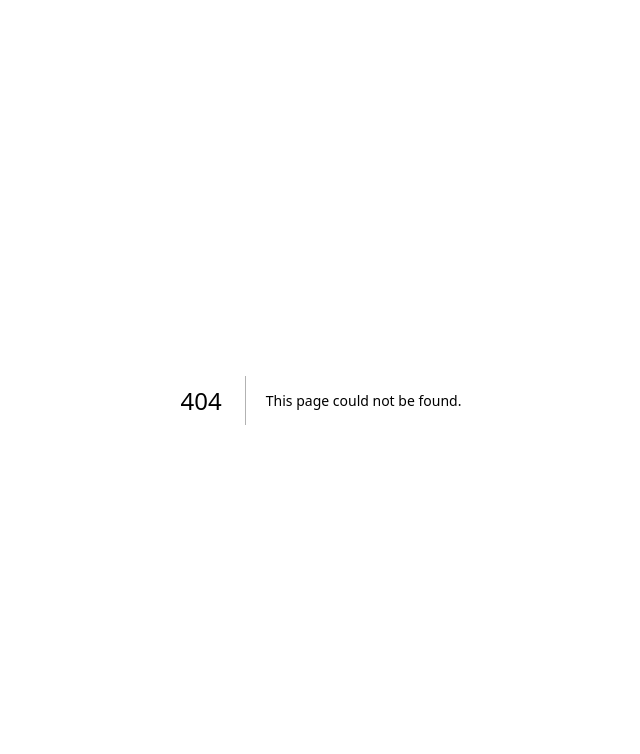
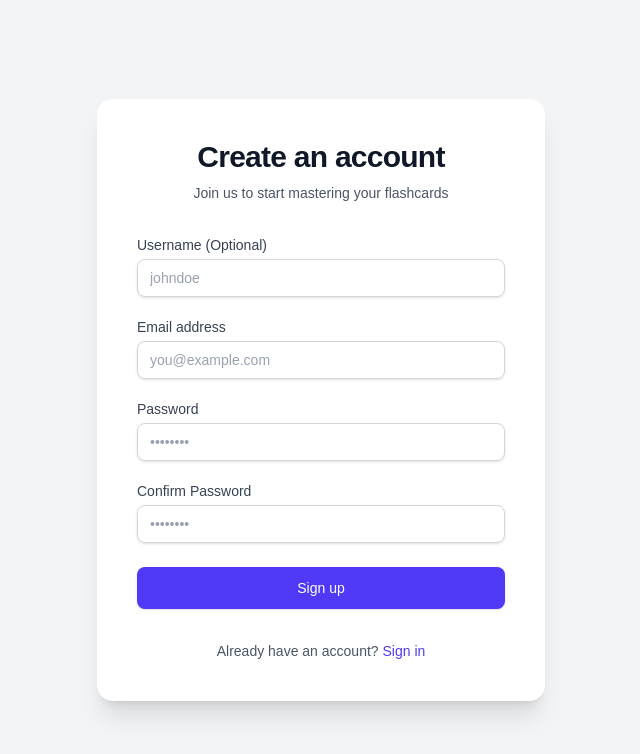
Before and after one commit to codefulTM/flashcard-app-frontend, a Next.js app: page /register in a window 1280 px wide. Before the commit this address had no page. Shown: the top 754 px of the page, without its empty margins (319-959 px from the left). Built offline with nearby package versions, Linux system fonts and the light colour scheme; no server answers.

Commit message:
updated register feature

```diff
--- /dev/null
+++ b/app/register/RegisterPageClient.tsx
@@ -0,0 +1,214 @@
+"use client";
+
+import Link from "next/link";
+import { useForm, SubmitHandler } from "react-hook-form";
+import { authService } from "@/app/services/auth.service";
+import { RegisterDto } from "@/app/types/auth";
+import { useState } from "react";
+import { useRouter } from "next/navigation";
+
+interface RegisterInputs extends RegisterDto {
+  confirmPassword: string;
+}
+
+export default function RegisterPageClient() {
+  const router = useRouter();
+  const [registerError, setRegisterError] = useState<string | null>(null);
+  const {
+    register,
+    handleSubmit,
+    watch,
+    formState: { errors, isSubmitting },
+  } = useForm<RegisterInputs>();
+
+  const onSubmit: SubmitHandler<RegisterInputs> = async (data) => {
+    setRegisterError(null);
+    try {
+      // Exclude confirmPassword from the API call
+      const { confirmPassword, ...registerData } = data;
+      await authService.register(registerData);
+
+      // Redirect to login or auto-login
+      console.log("Registration successful");
+      router.push("/login");
+    } catch (error: any) {
+      console.error("Registration failed", error);
+      if (
+        error.response &&
+        error.response.data &&
+        error.response.data.message
+      ) {
+        setRegisterError(
+          Array.isArray(error.response.data.message)
+            ? error.response.data.message.join(", ")
+            : error.response.data.message
+        );
+      } else {
+        setRegisterError("An unexpected error occurred. Please try again.");
+      }
+    }
+  };
+
+  return (
+    <div className="min-h-screen flex items-center justify-center bg-gray-100 px-4 sm:px-6 lg:px-8">
+      <div className="max-w-md w-full space-y-8 bg-white p-10 rounded-2xl shadow-xl">
+        <div className="text-center">
+          <h2 className="text-3xl font-bold text-gray-900 tracking-tight">
+            Create an account
+          </h2>
+          <p className="mt-2 text-sm text-gray-600">
+            Join us to start mastering your flashcards
+          </p>
+        </div>
+        <form className="mt-8 space-y-6" onSubmit={handleSubmit(onSubmit)}>
+          {registerError && (
+            <div className="bg-red-50 border-l-4 border-red-400 p-4">
+              <div className="flex">
+                <div className="ml-3">
+                  <p className="text-sm text-red-700">{registerError}</p>
+                </div>
+              </div>
+            </div>
+          )}
+          <div className="space-y-5">
+            <div>
+              <label
+                htmlFor="username"
+                className="block text-sm font-medium text-gray-700"
+              >
+                Username (Optional)
+              </label>
+              <input
+                id="username"
+                type="text"
+                autoComplete="username"
+                className={`mt-1 block w-full px-3 py-2 border ${
+                  errors.username ? "border-red-500" : "border-gray-300"
+                } rounded-lg shadow-sm placeholder-gray-400 focus:outline-none focus:ring-indigo-500 focus:border-indigo-500 sm:text-sm transition-colors`}
+                placeholder="johndoe"
+                {...register("username")}
+              />
+              {errors.username && (
+                <p className="mt-1 text-sm text-red-600">
+                  {errors.username.message}
+                </p>
+              )}
+            </div>
+            <div>
+              <label
+                htmlFor="email"
+                className="block text-sm font-medium text-gray-700"
+              >
+                Email address
+              </label>
+              <input
+                id="email"
+                type="email"
+                autoComplete="email"
+                className={`mt-1 block w-full px-3 py-2 border ${
+                  errors.email ? "border-red-500" : "border-gray-300"
+                } rounded-lg shadow-sm placeholder-gray-400 focus:outline-none focus:ring-indigo-500 focus:border-indigo-500 sm:text-sm transition-colors`}
+                placeholder="you@example.com"
+                {...register("email", {
+                  required: "Email is required",
+                  pattern: {
+                    value: /^[A-Z0-9._%+-]+@[A-Z0-9.-]+\.[A-Z]{2,}$/i,
+                    message: "Invalid email address",
+                  },
+                })}
+              />
+              {errors.email && (
+                <p className="mt-1 text-sm text-red-600">
+                  {errors.email.message}
+                </p>
+              )}
+            </div>
+            <div>
+              <label
+                htmlFor="password"
+                className="block text-sm font-medium text-gray-700"
+              >
+                Password
+              </label>
+              <input
+                id="password"
+                type="password"
+                autoComplete="new-password"
+                className={`mt-1 block w-full px-3 py-2 border ${
+                  errors.password ? "border-red-500" : "border-gray-300"
+                } rounded-lg shadow-sm placeholder-gray-400 focus:outline-none focus:ring-indigo-500 focus:border-indigo-500 sm:text-sm transition-colors`}
+                placeholder="••••••••"
+                {...register("password", {
+                  required: "Password is required",
+                  minLength: {
+                    value: 6,
+                    message: "Password must be at least 6 characters",
+                  },
+                })}
+              />
+              {errors.password && (
+                <p className="mt-1 text-sm text-red-600">
+                  {errors.password.message}
+                </p>
+              )}
+            </div>
+            <div>
+              <label
+                htmlFor="confirmPassword"
+                className="block text-sm font-medium text-gray-700"
+              >
+                Confirm Password
+              </label>
+              <input
+                id="confirmPassword"
+                type="password"
+                autoComplete="new-password"
+                className={`mt-1 block w-full px-3 py-2 border ${
+                  errors.confirmPassword ? "border-red-500" : "border-gray-300"
+                } rounded-lg shadow-sm placeholder-gray-400 focus:outline-none focus:ring-indigo-500 focus:border-indigo-500 sm:text-sm transition-colors`}
+                placeholder="••••••••"
+                {...register("confirmPassword", {
+                  required: "Please confirm your password",
+                  validate: (val: string) => {
+                    if (watch("password") != val) {
+                      return "Your passwords do NOT match";
+                    }
+                  },
+                })}
+              />
+              {errors.confirmPassword && (
+                <p className="mt-1 text-sm text-red-600">
+                  {errors.confirmPassword.message}
+                </p>
+              )}
+            </div>
+          </div>
+
+          <div>
+            <button
+              type="submit"
+              disabled={isSubmitting}
+              className={`w-full flex justify-center py-2.5 px-4 border border-transparent rounded-lg shadow-sm text-sm font-medium text-white bg-indigo-600 hover:bg-indigo-700 focus:outline-none focus:ring-2 focus:ring-offset-2 focus:ring-indigo-500 transition-all transform hover:scale-[1.02] ${
+                isSubmitting ? "opacity-75 cursor-not-allowed" : ""
+              }`}
+            >
+              {isSubmitting ? "Creating account..." : "Sign up"}
+            </button>
+          </div>
+        </form>
+
+        <div className="text-center mt-4">
+          <p className="text-sm text-gray-600">
+            Already have an account?{" "}
+            <Link
+              href="/login"
+              className="font-medium text-indigo-600 hover:text-indigo-500 transition-colors"
+            >
+              Sign in
+            </Link>
+          </p>
+        </div>
+      </div>
+    </div>
+  );
+}
--- /dev/null
+++ b/app/register/page.tsx
@@ -0,0 +1,5 @@
+import RegisterPageClient from "./RegisterPageClient";
+
+export default function RegisterPage() {
+  return <RegisterPageClient />;
+}
```
